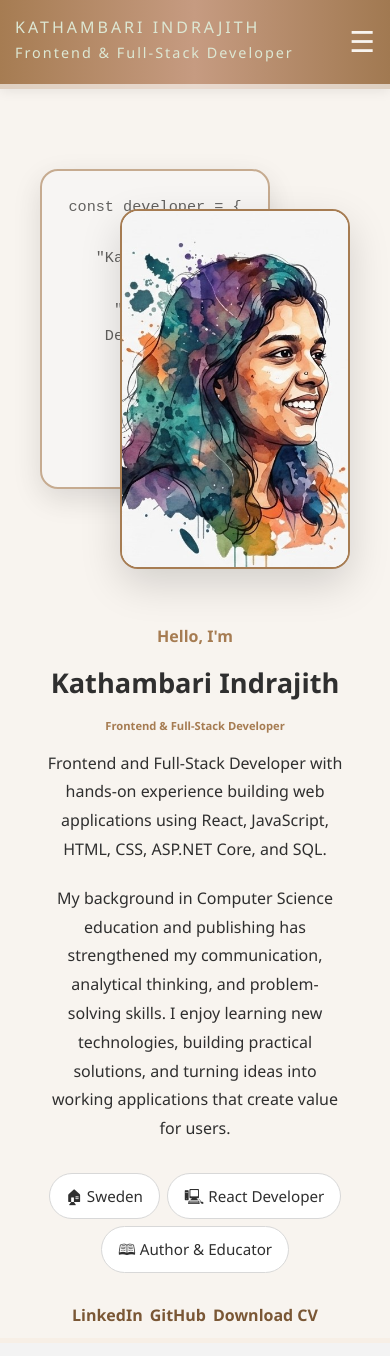
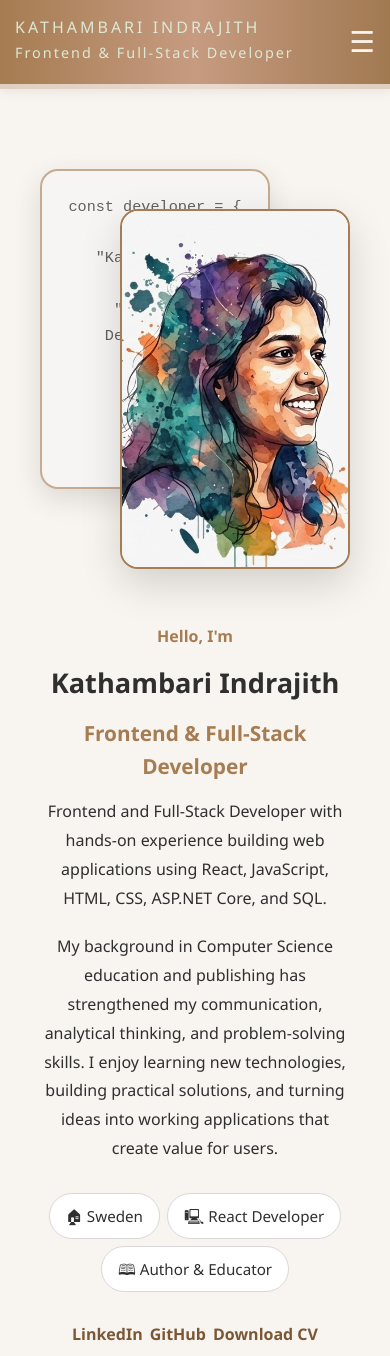
Before and after one commit to Kathambari-Kumar/Kathambari-Indrajith-Portfolio, a React (Vite) app: page / in a window 390 px wide. Shown: the top 1356 px of the page. Built offline with nearby package versions, Linux system fonts and the light colour scheme.

Commit message:
Fix mobile overview-role

```diff
--- a/src/App.css
+++ b/src/App.css
@@ -922,13 +922,9 @@ border-bottom: none;
   color: #A67C52;
   margin-bottom: 14px;
   font-weight: 600;
-  font-size: 0.7rem;
+  font-size: 1.3rem;
 }
 
-.overview-description {
-  padding-left: 5px;
-  padding-right:5px;
-}
 .overview-badges,
 .overview-links {
     justify-content: center;
```
